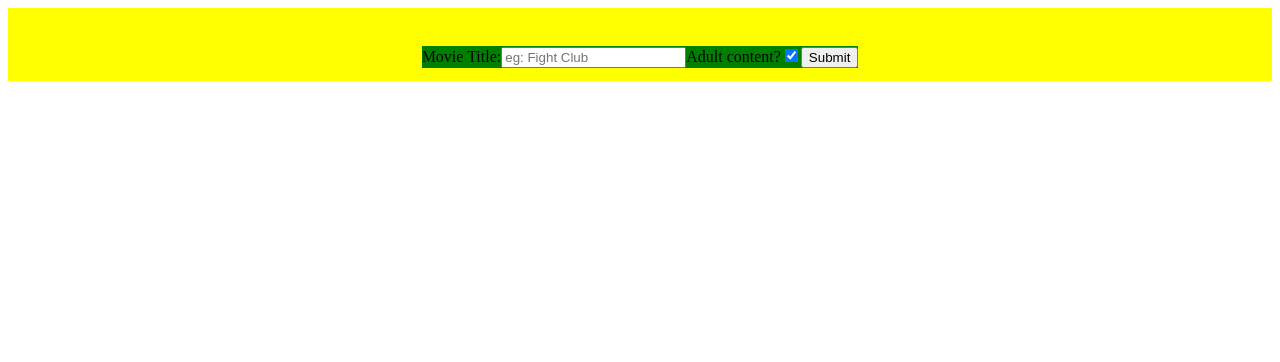
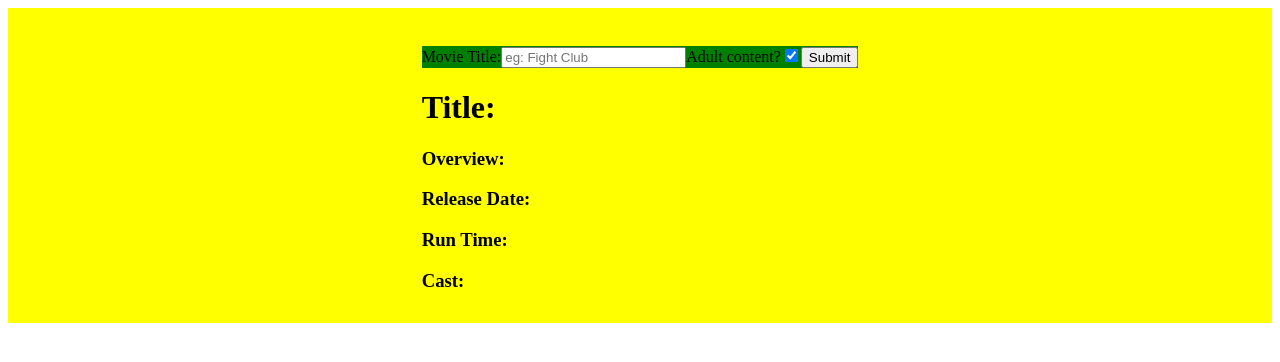
Before and after one commit to dbooyah93/Sutherlands-movie-api, a React (Create React App) app in the folder client/: page / in a window 1280 px wide. Shown: the top 362 px of the page. Built offline with nearby package versions, Linux system fonts and the light colour scheme; the HTML template or start-up script is replaced by a standard one.

Commit message:
Displays all required information

```diff
--- a/client/src/App.jsx
+++ b/client/src/App.jsx
@@ -3,6 +3,7 @@ import { Ui } from './Styles/Ui.jsx';
 import { Searching } from './Styles/Searching.jsx';
 import axios from 'axios';
 import Form from './Components/Form.jsx';
+import Response from './Components/Response.jsx';
 
 import APIKEY from '../../APIKEY.jsx';
 
@@ -93,6 +94,7 @@ class App extends React.Component {
       <Ui>
         <Searching>
           <Form title={ this.state.searchTitle } explicit={ this.state.explicit } type={ this.type } submit={ this.submit } check={ this.check } />
+          <Response title={ this.state.title } overview={this.state.overview} releaseDate={this.state.releaseDate} runTime={this.state.runTime} top10Cast={this.state.top10Cast}/>
         </Searching>
       </Ui>
     )
--- /dev/null
+++ b/client/src/Components/Cast.jsx
@@ -0,0 +1,23 @@
+import React from 'react';
+
+const Cast = ( { top10Cast } ) => {
+  if (top10Cast.length > 0) {
+    return(
+      <div>
+        { top10Cast.map( ( cast, index ) => {
+          return (
+            <h4>
+              { cast.name }
+            </h4>
+          )
+        })}
+      </div>
+    )
+  } else {
+    return (
+      null
+    )
+  }
+}
+
+export default Cast;
--- a/client/src/Components/Response.jsx
+++ b/client/src/Components/Response.jsx
@@ -1,13 +1,15 @@
 import React from 'react';
+import Cast from './Cast.jsx';
 
 const Response = ( { title, overview, releaseDate, runTime, top10Cast } ) => {
+  console.log(top10Cast);
   return (
     <div>
-      <h1>Title: {title} </h1>
-      <h3>Overview: {overview}</h3>
-      <h3>ReleaseDate: {releaseDate}</h3>
-      <h3>Run Time: {runTime}</h3>
-      <h3>Top 10 Cast: {top10Cast}</h3>
+      <h1>Title: { title } </h1>
+      <h3>Overview: { overview }</h3>
+      <h3>Release Date: { releaseDate }</h3>
+      <h3>Run Time: { runTime }</h3>
+      <h3>Cast: <Cast top10Cast={ top10Cast }/></h3>
     </div>
   )
 }
```
